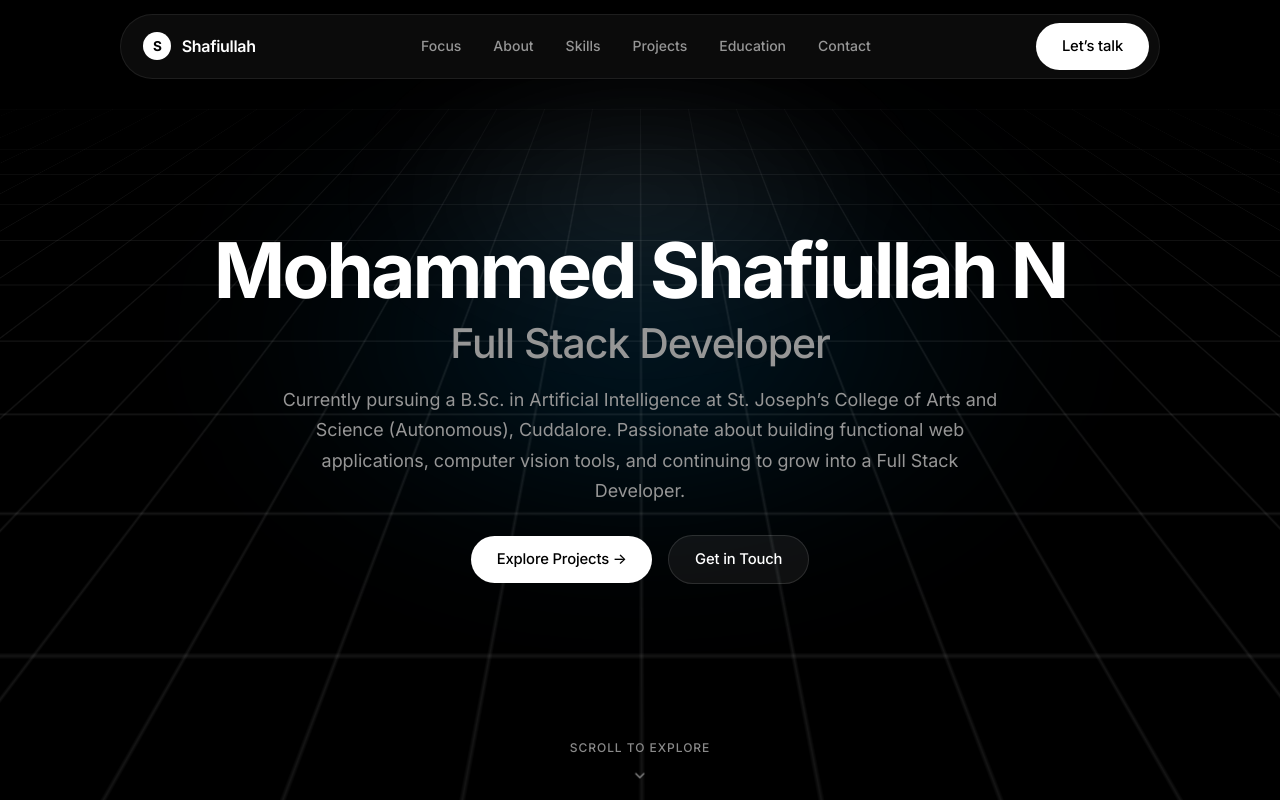
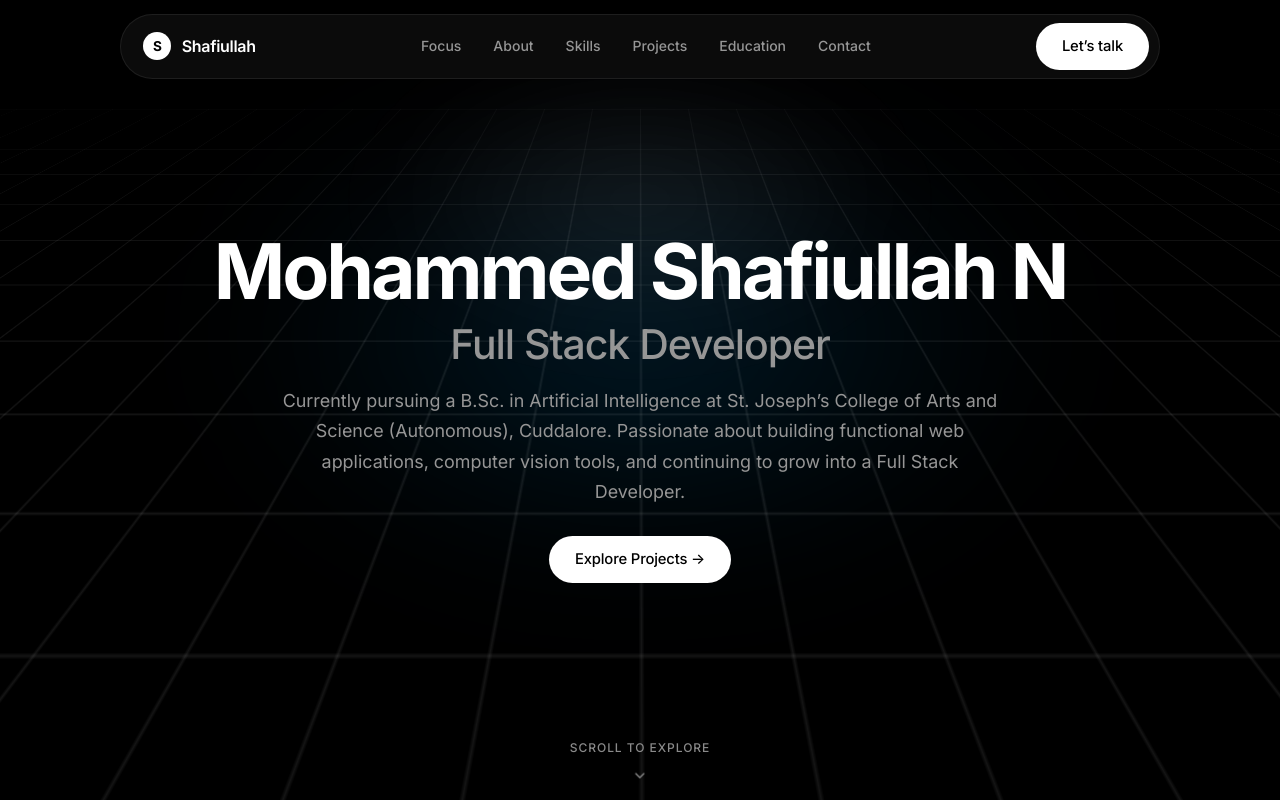
Before and after one commit to Shafyydev/My-Portfolio, a React (Vite) app: page / in a window 1280 px wide. Shown: the top 800 px of the page. Built offline with nearby package versions, Linux system fonts and the light colour scheme.

Commit message:
style:get in touch removed from hero section

```diff
--- a/src/components/Hero.jsx
+++ b/src/components/Hero.jsx
@@ -30,9 +30,6 @@ function Hero() {
             <a href="#projects" className="btn-pill-white">
               Explore Projects &rarr;
             </a>
-            <a href="#contact" className="btn-pill-dark">
-              Get in Touch
-            </a>
           </div>
         </div>
       </div>
```
